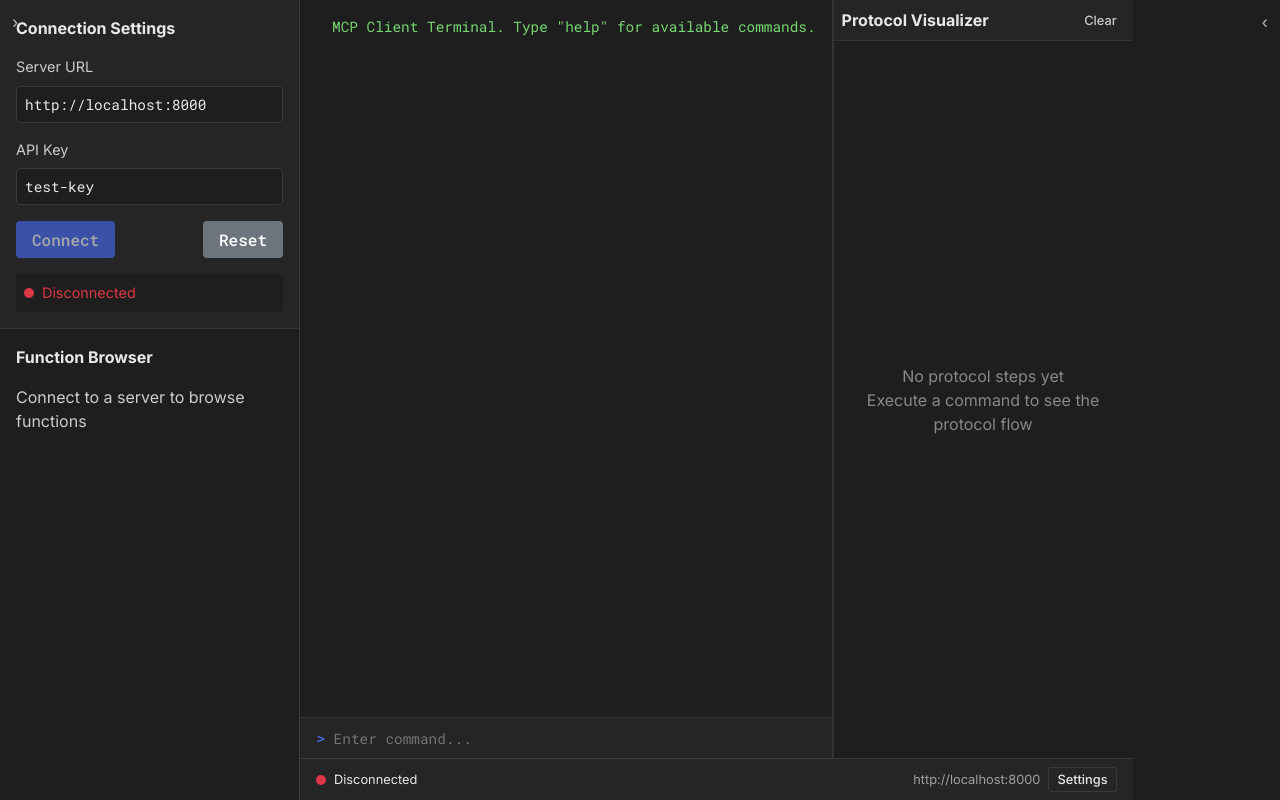
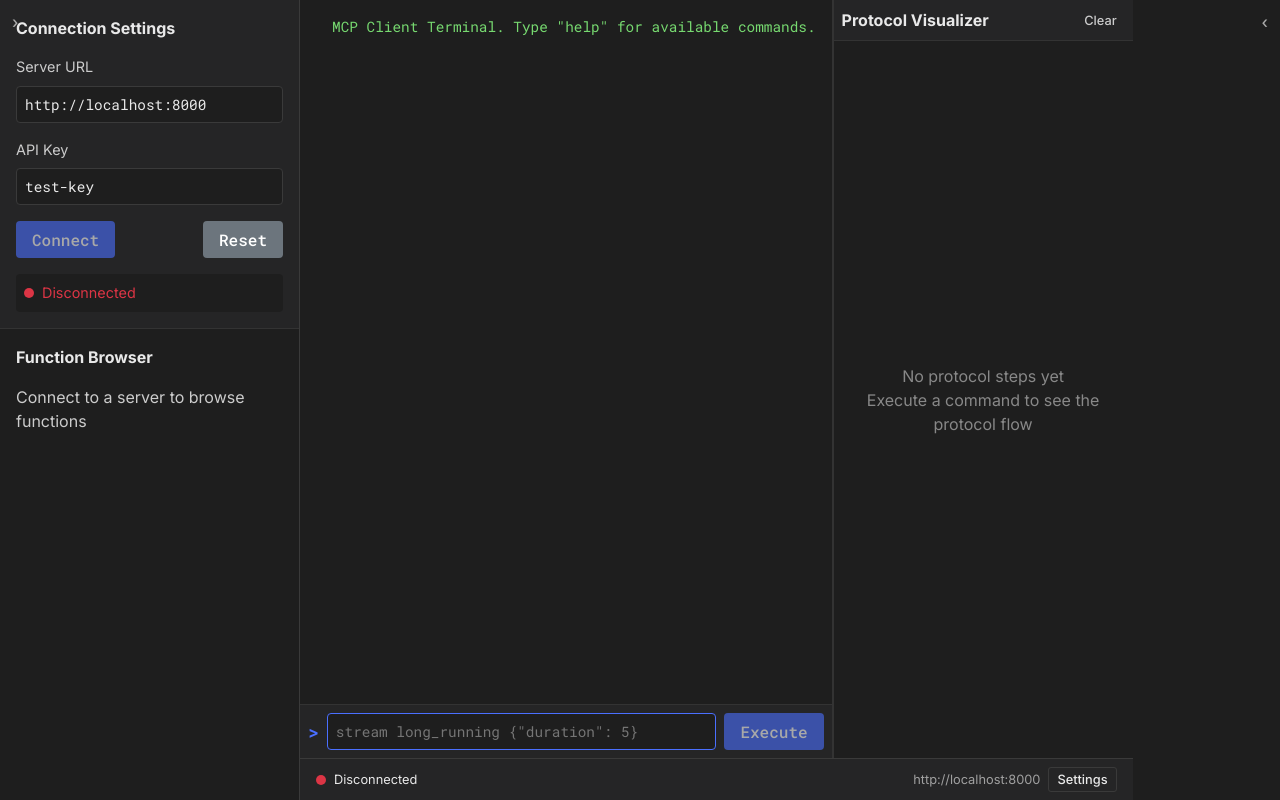
Before and after one commit to iddv/mcp-example-client, a React (Vite) app: page / in a window 1280 px wide. Built offline with nearby package versions, Linux system fonts and the light colour scheme.

Commit message:
Implement command history navigation and command parsing

```diff
--- a/src/components/Terminal/CommandInput.tsx
+++ b/src/components/Terminal/CommandInput.tsx
@@ -1,6 +1,8 @@
 import React, { useState, useRef, useEffect, KeyboardEvent } from 'react';
 import styled from 'styled-components';
 import { getRandomPlaceholder } from '../../utils/commandParser';
+import { useApp } from '../../context/AppContext';
+import { v4 as uuidv4 } from 'uuid';
 
 const InputContainer = styled.div`
   display: flex;
@@ -72,10 +74,16 @@ const CommandInput: React.FC<CommandInputProps> = ({
   isExecuting,
   isStreaming,
 }) => {
-  const [history, setHistory] = useState<string[]>([]);
   const [historyIndex, setHistoryIndex] = useState(-1);
+  const [tempCommand, setTempCommand] = useState('');
   const [placeholder, setPlaceholder] = useState(getRandomPlaceholder());
+  const { state } = useApp();
   const inputRef = useRef<HTMLInputElement>(null);
+
+  // Get command history from app context
+  const commandHistory = state.history
+    .filter(item => item.command) // Only include items with a command
+    .map(item => item.command as string); // Extract command string
 
   // Focus the input when the component mounts
   useEffect(() => {
@@ -99,11 +107,10 @@ const CommandInput: React.FC<CommandInputProps> = ({
   const handleExecute = () => {
     if (!value.trim() || isExecuting || isStreaming) return;
 
-    // Execute the command
+    // Execute the command - parent component will add to history
     onExecute(value);
 
-    // Add to history
-    setHistory((prev) => [value, ...prev]);
+    // Reset history navigation
     setHistoryIndex(-1);
   };
 
@@ -123,11 +130,16 @@ const CommandInput: React.FC<CommandInputProps> = ({
     if (e.key === 'ArrowUp') {
       e.preventDefault();
 
-      if (history.length === 0) return;
+      if (commandHistory.length === 0) return;
 
-      const newIndex = historyIndex < history.length - 1 ? historyIndex + 1 : historyIndex;
+      // If this is the first press, store the current command
+      if (historyIndex === -1) {
+        setTempCommand(value);
+      }
+
+      const newIndex = historyIndex < commandHistory.length - 1 ? historyIndex + 1 : historyIndex;
       setHistoryIndex(newIndex);
-      onChange(history[newIndex]);
+      onChange(commandHistory[newIndex]);
 
       // Move cursor to end of input
       setTimeout(() => {
@@ -146,13 +158,13 @@ const CommandInput: React.FC<CommandInputProps> = ({
 
       if (historyIndex <= 0) {
         setHistoryIndex(-1);
-        onChange('');
+        onChange(tempCommand); // Restore the command that was being typed
         return;
       }
 
       const newIndex = historyIndex - 1;
       setHistoryIndex(newIndex);
-      onChange(history[newIndex]);
+      onChange(commandHistory[newIndex]);
 
       // Move cursor to end of input
       setTimeout(() => {
@@ -170,6 +182,7 @@ const CommandInput: React.FC<CommandInputProps> = ({
       e.preventDefault();
       onChange('');
       setHistoryIndex(-1);
+      setTempCommand('');
       return;
     }
 
--- a/src/components/Terminal/TerminalContainer.tsx
+++ b/src/components/Terminal/TerminalContainer.tsx
@@ -1,8 +1,12 @@
 import React, { useRef, useEffect, useState, forwardRef, useImperativeHandle } from 'react';
 import styled from 'styled-components';
 import { useApp } from '../../context/AppContext';
-import { parseCommand } from '../../utils/commandParser';
+import { parseCommand, getCommandHelp } from '../../utils/commandParser';
 import apiClient from '../../api/client';
+import CommandInput from './CommandInput';
+import ResponseDisplay from './ResponseDisplay';
+import StreamDisplay from './StreamDisplay';
+import { v4 as uuidv4 } from 'uuid';
 
 const TerminalWrapper = styled.div`
   flex: 1;
@@ -102,8 +106,8 @@ const TerminalContainer = forwardRef<{ focusInput: () => void }, TerminalContain
     const [history, setHistory] = useState<HistoryItem[]>([
       { id: 0, info: 'MCP Client Terminal. Type "help" for available commands.' }
     ]);
-    const [historyIndex, setHistoryIndex] = useState<number>(-1);
-    const [tempCommand, setTempCommand] = useState<string>('');
+    const [isExecuting, setIsExecuting] = useState(false);
+    const [isStreaming, setIsStreaming] = useState(false);
     const { state, dispatch } = useApp();
     const terminalRef = useRef<HTMLDivElement>(null);
     const inputRef = useRef<HTMLInputElement>(null);
@@ -149,14 +153,29 @@ const TerminalContainer = forwardRef<{ focusInput: () => void }, TerminalContain
     const handleCommand = async () => {
       if (!command.trim()) return;
 
-      const newId = history.length;
+      const commandId = uuidv4();
       const currentCommand = command;
 
-      // Add command to history
+      // Add command to local terminal history
       setHistory(prev => [
         ...prev,
-        { id: newId, command: currentCommand }
+        { id: Date.now(), command: currentCommand }
       ]);
+
+      // Parse the command
+      const parsedCommand = parseCommand(currentCommand.trim());
+
+      // Add command to global app history
+      dispatch({
+        type: 'ADD_HISTORY_ITEM',
+        payload: {
+          id: commandId,
+          command: currentCommand,
+          timestamp: new Date().toISOString(),
+          parsedCommand: parsedCommand,
+          favorite: false
+        }
+      });
 
       // Reset command input and notify parent
       setCommand('');
@@ -165,318 +184,118 @@ const TerminalContainer = forwardRef<{ focusInput: () => void }, TerminalContain
       }
 
       try {
-        // Parse and execute the command
-        const parsedCommand = parseCommand(currentCommand.trim());
+        setIsExecuting(true);
 
+        // Execute the command
         if (!parsedCommand.valid) {
           setHistory(prev => {
             const updated = [...prev];
-            const commandItem = updated.find(item => item.id === newId);
+            const commandItem = updated.find(item => item.command === currentCommand);
             if (commandItem) {
               commandItem.error = `Invalid command: ${parsedCommand.error}`;
             }
             return updated;
           });
+          setIsExecuting(false);
           return;
         }
 
-        // Handle help command
-        if (parsedCommand.type === 'help') {
+        // Handle different command types
+        switch (parsedCommand.type) {
+          case 'help':
             setHistory(prev => {
               const updated = [...prev];
-            const commandItem = updated.find(item => item.id === newId);
+              const commandItem = updated.find(item => item.command === currentCommand);
               if (commandItem) {
-              commandItem.info = `
-Available commands:
-  help                                     - Show this help message
-  clear                                    - Clear the terminal
-  connect <url> <apiKey>                   - Connect to MCP server
-  call <functionName> <parameters>         - Call a function
-  tool <toolName> <parameters>             - Call a tool
-  list functions                           - List available functions
-  list tools                               - List available tools
-`;
+                commandItem.info = getCommandHelp();
               }
               return updated;
             });
-          return;
+            break;
+
+          case 'clear':
+            setHistory([]);
+            break;
+
+          case 'history':
+            // Display command history
+            const historyCommands = state.history
+              .filter(item => item.command)
+              .map((item, index) => `${index + 1}: ${item.command}`)
+              .join('\n');
+
+            setHistory(prev => {
+              const updated = [...prev];
+              const commandItem = updated.find(item => item.command === currentCommand);
+              if (commandItem) {
+                commandItem.output = historyCommands || 'No command history';
               }
+              return updated;
+            });
+            break;
 
-        // Handle clear command
-        if (parsedCommand.type === 'clear') {
-          setHistory([{
-            id: 0,
-            info: 'Terminal cleared. Type "help" for available commands.'
-          }]);
-          dispatch({ type: 'CLEAR_PROTOCOL_STEPS' });
-          return;
-        }
+          case 'connect':
+            // Handle connection to server
+            if (parsedCommand.parameters) {
+              const { url, apiKey } = parsedCommand.parameters;
 
-        // Handle connect command
-        if (parsedCommand.type === 'connect') {
-          const params = parsedCommand.parameters || {};
-          const url = params.url || '';
-          const apiKey = params.apiKey || '';
-
-          try {
-            // Configure the API client
-            apiClient.updateConfig(url, apiKey);
-
-            // Test the connection
-            const success = await apiClient.testConnection();
-
-            if (!success) {
-              throw new Error('Connection test failed');
-            }
-
-            // Update connection state
               dispatch({
                 type: 'SET_CONNECTION',
                 payload: {
                   serverUrl: url,
-                apiKey,
-                connected: true
+                  apiKey: apiKey,
+                  connected: false
                 }
+              });
+
+              const connected = await apiClient.testConnection();
+
+              dispatch({
+                type: 'SET_CONNECTION',
+                payload: { connected }
               });
 
               setHistory(prev => {
                 const updated = [...prev];
-              const commandItem = updated.find(item => item.id === newId);
+                const commandItem = updated.find(item => item.command === currentCommand);
                 if (commandItem) {
-                commandItem.info = `Connected to ${url}`;
+                  if (connected) {
+                    commandItem.info = `Connected to server at ${url}`;
+                  } else {
+                    commandItem.error = `Failed to connect to server at ${url}`;
                   }
-              return updated;
-            });
-          } catch (error) {
-            console.error('Connection error:', error);
-
-            // Update connection state to disconnected
-            dispatch({
-              type: 'SET_CONNECTION',
-              payload: {
-                serverUrl: url,
-                apiKey,
-                connected: false
-              }
-            });
-
-            setHistory(prev => {
-              const updated = [...prev];
-              const commandItem = updated.find(item => item.id === newId);
-              if (commandItem) {
-                commandItem.error = error instanceof Error
-                  ? error.message
-                  : 'Failed to connect to server';
                 }
                 return updated;
               });
             }
+            break;
 
-          return;
-        }
+          // ... handle other command types ...
 
-        // Validate connection for commands that require it
-        if (!state.connection.connected) {
+          default:
             setHistory(prev => {
               const updated = [...prev];
-            const commandItem = updated.find(item => item.id === newId);
+              const commandItem = updated.find(item => item.command === currentCommand);
               if (commandItem) {
-              commandItem.error = 'Not connected to server. Use `connect` command first.';
-            }
-            return updated;
-          });
-          return;
-        }
-
-        // Handle function calls
-        if (parsedCommand.type === 'call_function') {
-          try {
-            const result = await apiClient.callFunction({
-              name: parsedCommand.functionName || '',
-              parameters: parsedCommand.parameters || {}
-            });
-
-            // Add protocol step
-            const protocolStep = {
-              id: Date.now().toString(),
-              type: 'request' as const,
-              method: 'POST',
-              endpoint: `/api/functions/call`,
-              timestamp: new Date().toISOString(),
-              data: {
-                request: {
-                  name: parsedCommand.functionName,
-                  parameters: parsedCommand.parameters
-                },
-                response: result
-              }
-            };
-
-            dispatch({ type: 'ADD_PROTOCOL_STEP', payload: protocolStep });
-
-            setHistory(prev => {
-              const updated = [...prev];
-              const commandItem = updated.find(item => item.id === newId);
-              if (commandItem) {
-                commandItem.output = JSON.stringify(result, null, 2);
-              }
-              return updated;
-            });
-          } catch (error) {
-            console.error('Error calling function:', error);
-
-            setHistory(prev => {
-              const updated = [...prev];
-              const commandItem = updated.find(item => item.id === newId);
-              if (commandItem) {
-                commandItem.error = error instanceof Error
-                  ? error.message
-                  : 'An unknown error occurred while calling function';
+                commandItem.error = `Unimplemented command type: ${parsedCommand.type}`;
               }
               return updated;
             });
         }
-
-          return;
-        }
-
-        // Handle tool calls
-        if (parsedCommand.type === 'call_tool') {
-          try {
-            const result = await apiClient.callTool({
-              name: parsedCommand.functionName || '',
-              parameters: parsedCommand.parameters || {}
-            });
-
-            // Add protocol step
-            const protocolStep = {
-              id: Date.now().toString(),
-              type: 'request' as const,
-              method: 'POST',
-              endpoint: `/api/tools/call`,
-              timestamp: new Date().toISOString(),
-              data: {
-                request: {
-                  name: parsedCommand.functionName,
-                  parameters: parsedCommand.parameters
-                },
-                response: result
-              }
-            };
-
-            dispatch({ type: 'ADD_PROTOCOL_STEP', payload: protocolStep });
+      } catch (error) {
+        const errorMessage = error instanceof Error ? error.message : 'Unknown error';
 
         setHistory(prev => {
           const updated = [...prev];
-              const commandItem = updated.find(item => item.id === newId);
+          const commandItem = updated.find(item => item.command === currentCommand);
           if (commandItem) {
-                commandItem.output = JSON.stringify(result, null, 2);
+            commandItem.error = `Error executing command: ${errorMessage}`;
           }
           return updated;
         });
-          } catch (error) {
-            console.error('Error calling tool:', error);
-
-            setHistory(prev => {
-              const updated = [...prev];
-              const commandItem = updated.find(item => item.id === newId);
-              if (commandItem) {
-                commandItem.error = error instanceof Error
-                  ? error.message
-                  : 'An unknown error occurred while calling tool';
+      } finally {
+        setIsExecuting(false);
       }
-              return updated;
-            });
-          }
-
-          return;
-        }
-
-        // Handle list command
-        if (parsedCommand.type === 'functions_list') {
-          try {
-            const functions = await apiClient.listFunctions();
-
-            setHistory(prev => {
-              const updated = [...prev];
-              const commandItem = updated.find(item => item.id === newId);
-              if (commandItem) {
-                commandItem.output = functions.map(f => f.name).join('\n');
-              }
-              return updated;
-            });
-          } catch (error) {
-            console.error('Error listing functions:', error);
-
-            setHistory(prev => {
-              const updated = [...prev];
-              const commandItem = updated.find(item => item.id === newId);
-              if (commandItem) {
-                commandItem.error = error instanceof Error
-                  ? error.message
-                  : 'An unknown error occurred while listing functions';
-              }
-              return updated;
-            });
-          }
-
-          return;
-        }
-
-        // Handle tools list command
-        if (parsedCommand.type === 'tools_list') {
-          try {
-            // Currently not implemented in API client
-            setHistory(prev => {
-              const updated = [...prev];
-              const commandItem = updated.find(item => item.id === newId);
-              if (commandItem) {
-                commandItem.info = 'Tool listing is not currently implemented';
-              }
-              return updated;
-            });
-          } catch (error) {
-            console.error('Error listing tools:', error);
-
-            setHistory(prev => {
-              const updated = [...prev];
-              const commandItem = updated.find(item => item.id === newId);
-              if (commandItem) {
-                commandItem.error = error instanceof Error
-                  ? error.message
-                  : 'An unknown error occurred while listing tools';
-              }
-              return updated;
-            });
-          }
-
-          return;
-        }
-
-        // If we get here, the command type is unknown
-        setHistory(prev => {
-          const updated = [...prev];
-          const commandItem = updated.find(item => item.id === newId);
-          if (commandItem) {
-            commandItem.error = `Unknown command type: ${parsedCommand.type}`;
-          }
-          return updated;
-        });
-      } catch (error) {
-        setHistory(prev => {
-          const updated = [...prev];
-          const commandItem = updated.find(item => item.id === newId);
-          if (commandItem) {
-            commandItem.error = error instanceof Error
-              ? error.message
-              : 'An unknown error occurred';
-          }
-          return updated;
-        });
-      }
-
-      // Reset history index
-      setHistoryIndex(-1);
     };
 
     /**
@@ -489,38 +308,17 @@ Available commands:
         e.preventDefault();
 
         // Navigate up through command history
-        if (historyIndex === -1 && command) {
-          setTempCommand(command);
-        }
-
-        const commandHistory = history
-          .filter(item => item.command)
-          .map(item => item.command as string);
-
-        if (commandHistory.length > 0) {
-          const newIndex = historyIndex < commandHistory.length - 1
-            ? historyIndex + 1
-            : historyIndex;
-
-          setHistoryIndex(newIndex);
-          setCommand(commandHistory[commandHistory.length - 1 - newIndex] || '');
+        if (history.length > 0) {
+          const newIndex = history.length - 1;
+          setCommand(history[newIndex].command || '');
         }
       } else if (e.key === 'ArrowDown') {
         e.preventDefault();
 
         // Navigate down through command history
-        const commandHistory = history
-          .filter(item => item.command)
-          .map(item => item.command as string);
-
-        if (historyIndex > 0) {
-          const newIndex = historyIndex - 1;
-          setHistoryIndex(newIndex);
-          setCommand(commandHistory[commandHistory.length - 1 - newIndex] || '');
-        } else if (historyIndex === 0) {
-          setHistoryIndex(-1);
-          setCommand(tempCommand);
-          setTempCommand('');
+        if (history.length > 0) {
+          const newIndex = history.length - 1;
+          setCommand(history[newIndex].command || '');
         }
       }
     };
@@ -529,7 +327,7 @@ Available commands:
       <TerminalWrapper>
         <Terminal ref={terminalRef}>
           <TerminalHistory>
-            {history.map((item) => (
+            {history.map(item => (
               <div key={item.id}>
                 {item.command && (
                   <CommandPrompt>
@@ -537,25 +335,35 @@ Available commands:
                     {item.command}
                   </CommandPrompt>
                 )}
-                {item.output && <CommandOutput>{item.output}</CommandOutput>}
+                {item.output && (
+                  <CommandOutput>
+                    {item.output}
+                  </CommandOutput>
+                )}
                 {item.error && <ErrorOutput>{item.error}</ErrorOutput>}
                 {item.info && <InfoOutput>{item.info}</InfoOutput>}
               </div>
             ))}
+            {isStreaming && (
+              <StreamDisplay
+                wsState={{
+                  connected: true,
+                  connecting: false,
+                  messages: []
+                }}
+                command={{type: 'stream_function', functionName: 'stream'}}
+                onStop={() => setIsStreaming(false)}
+              />
+            )}
           </TerminalHistory>
         </Terminal>
-        <InputContainer>
-          <InputPrefix>&gt;</InputPrefix>
-          <Input
-            ref={inputRef}
-            type="text"
+        <CommandInput
           value={command}
-            onChange={(e) => setCommand(e.target.value)}
-            onKeyDown={handleKeyDown}
-            placeholder="Enter command..."
-            autoFocus
+          onChange={setCommand}
+          onExecute={handleCommand}
+          isExecuting={isExecuting}
+          isStreaming={isStreaming}
         />
-        </InputContainer>
       </TerminalWrapper>
     );
   }
```
Also changed, not shown: llm/progress.md (+5 -3 lines). Lines whose indentation alone changed are shown as unchanged.
